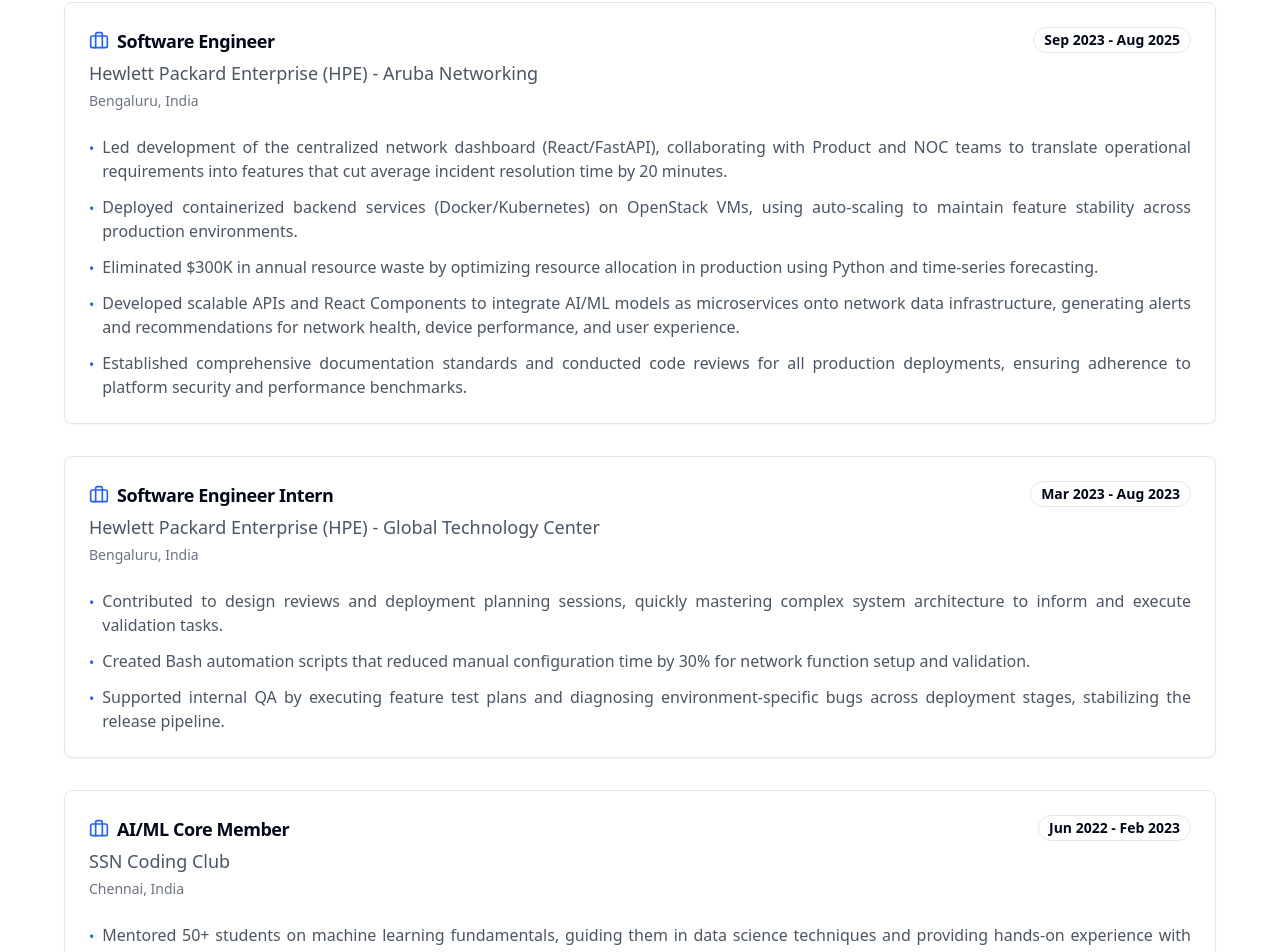
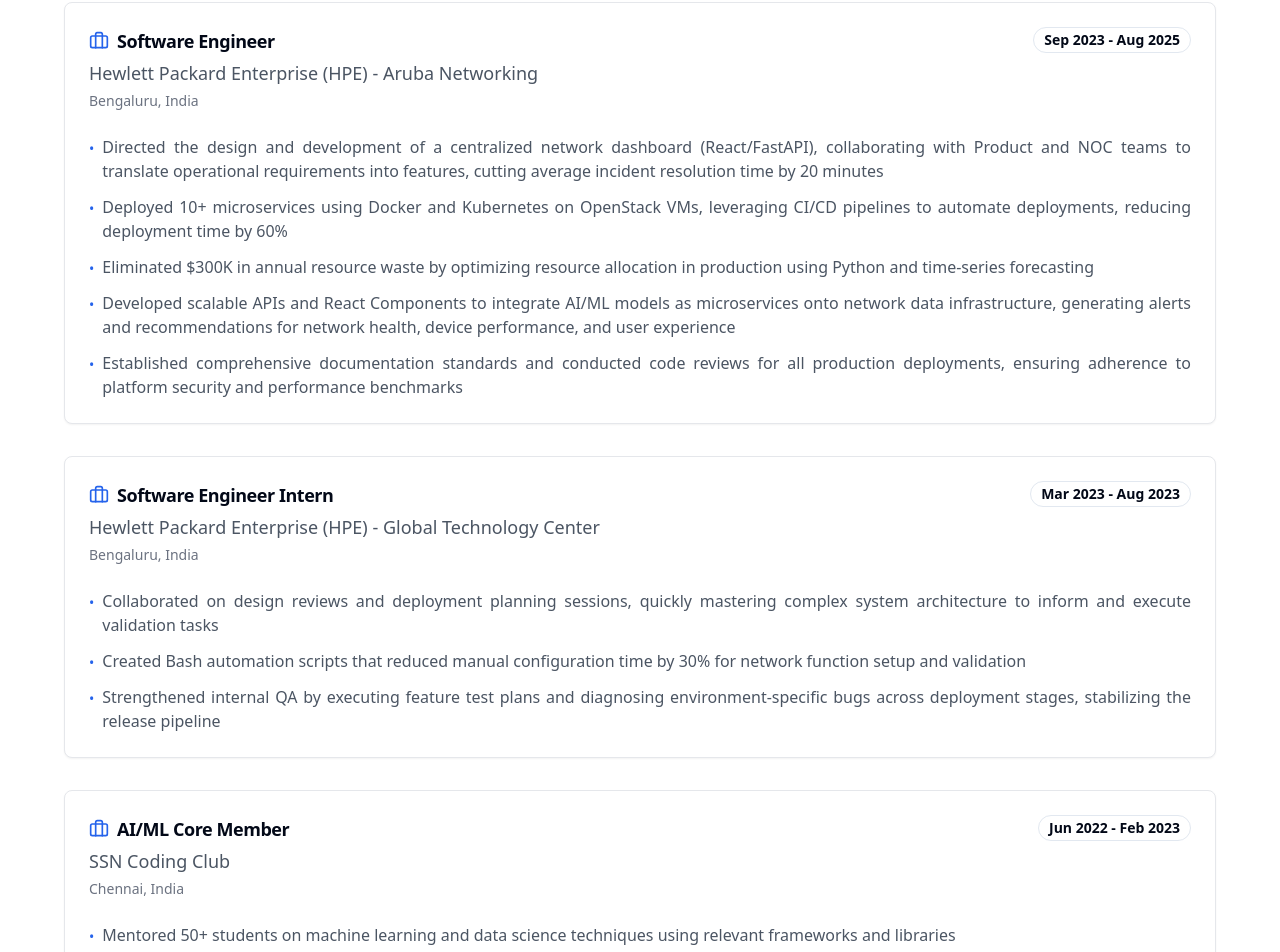
Before and after one commit to Dheeraaj-8/Dheeraaj-Pinjala-Portfolio, a Next.js app: page /experience in a window 1280 px wide. Shown: the part 223-1175 px from the top of the page. Built offline with nearby package versions, Linux system fonts and the light colour scheme.

Commit message:
updated resume

```diff
--- a/app/experience/page.tsx
+++ b/app/experience/page.tsx
@@ -18,11 +18,11 @@ export default function Experience() {
       location: "Bengaluru, India",
       duration: "Sep 2023 - Aug 2025",
       achievements: [
-        "Led development of the centralized network dashboard (React/FastAPI), collaborating with Product and NOC teams to translate operational requirements into features that cut average incident resolution time by 20 minutes.",
-        "Deployed containerized backend services (Docker/Kubernetes) on OpenStack VMs, using auto-scaling to maintain feature stability across production environments.",
-        "Eliminated $300K in annual resource waste by optimizing resource allocation in production using Python and time-series forecasting.",
-        "Developed scalable APIs and React Components to integrate AI/ML models as microservices onto network data infrastructure, generating alerts and recommendations for network health, device performance, and user experience.",
-        "Established comprehensive documentation standards and conducted code reviews for all production deployments, ensuring adherence to platform security and performance benchmarks."
+        "Directed the design and development of a centralized network dashboard (React/FastAPI), collaborating with Product and NOC teams to translate operational requirements into features, cutting average incident resolution time by 20 minutes",
+        "Deployed 10+ microservices using Docker and Kubernetes on OpenStack VMs, leveraging CI/CD pipelines to automate deployments, reducing deployment time by 60%",
+        "Eliminated $300K in annual resource waste by optimizing resource allocation in production using Python and time-series forecasting",
+        "Developed scalable APIs and React Components to integrate AI/ML models as microservices onto network data infrastructure, generating alerts and recommendations for network health, device performance, and user experience",
+        "Established comprehensive documentation standards and conducted code reviews for all production deployments, ensuring adherence to platform security and performance benchmarks"
       ],
     },
     {
@@ -31,9 +31,9 @@ export default function Experience() {
       location: "Bengaluru, India",
       duration: "Mar 2023 - Aug 2023",
       achievements: [
-        "Contributed to design reviews and deployment planning sessions, quickly mastering complex system architecture to inform and execute validation tasks.",
-        "Created Bash automation scripts that reduced manual configuration time by 30% for network function setup and validation.",
-        "Supported internal QA by executing feature test plans and diagnosing environment-specific bugs across deployment stages, stabilizing the release pipeline."
+        "Collaborated on design reviews and deployment planning sessions, quickly mastering complex system architecture to inform and execute validation tasks",
+        "Created Bash automation scripts that reduced manual configuration time by 30% for network function setup and validation",
+        "Strengthened internal QA by executing feature test plans and diagnosing environment-specific bugs across deployment stages, stabilizing the release pipeline"
       ],
     },
     {
@@ -42,8 +42,8 @@ export default function Experience() {
       location: "Chennai, India",
       duration: "Jun 2022 - Feb 2023",
       achievements: [
-        "Mentored 50+ students on machine learning fundamentals, guiding them in data science techniques and providing hands-on experience with relevant frameworks and libraries.",
-        "Led brainstorming sessions and organized 10+ AI/ML workshops and hackathons, increasing student participation by 150% and contributing to 5+ coding competition wins."
+        "Mentored 50+ students on machine learning and data science techniques using relevant frameworks and libraries",
+        "Organized 10+ AI/ML workshops and hackathons, increasing student participation by 150%, resulting in 5+ coding competition wins"
       ],
     },
   ]
```
Also changed, not shown: 1 other file (tests, documents, lock files or other folders).
